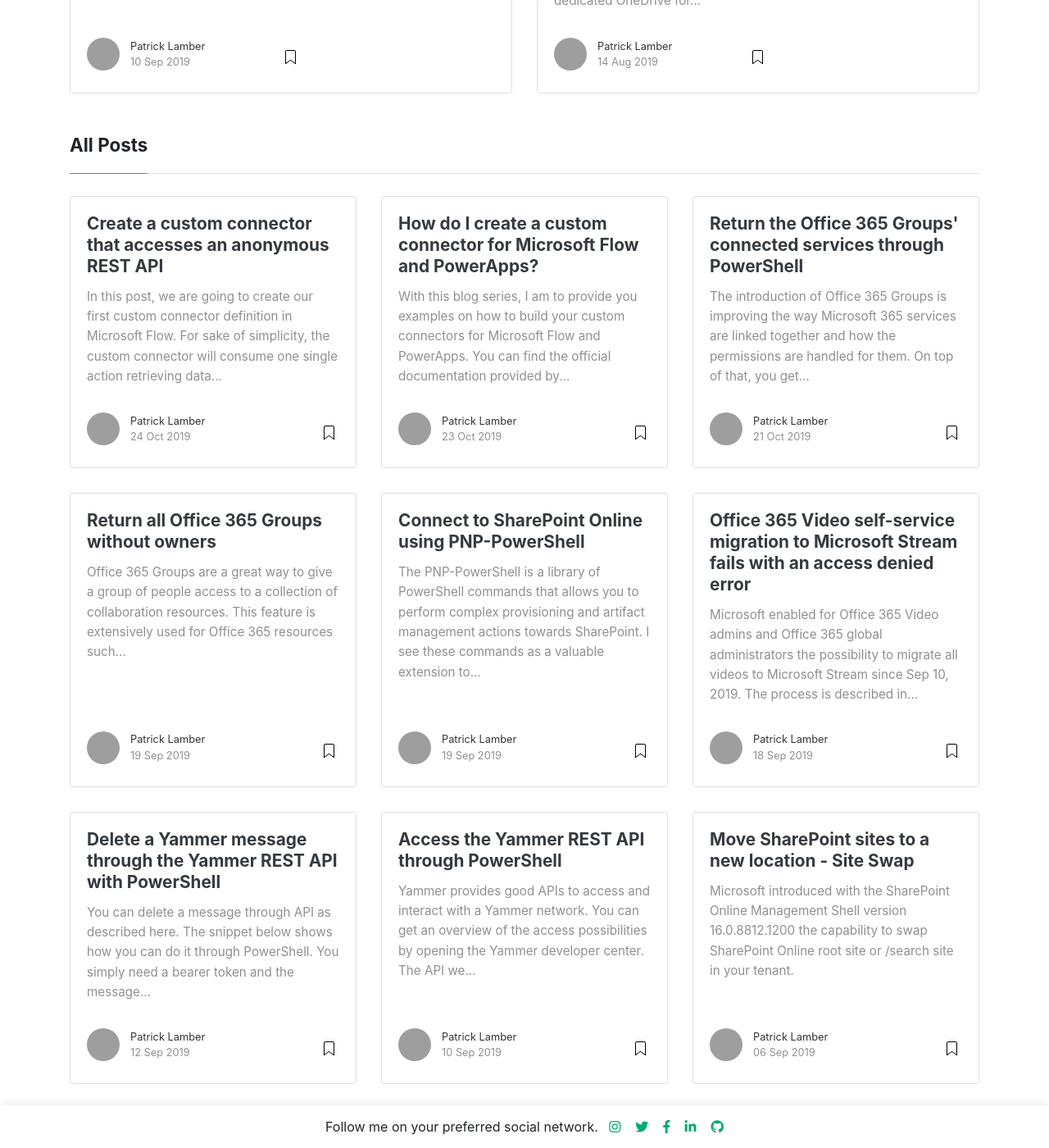
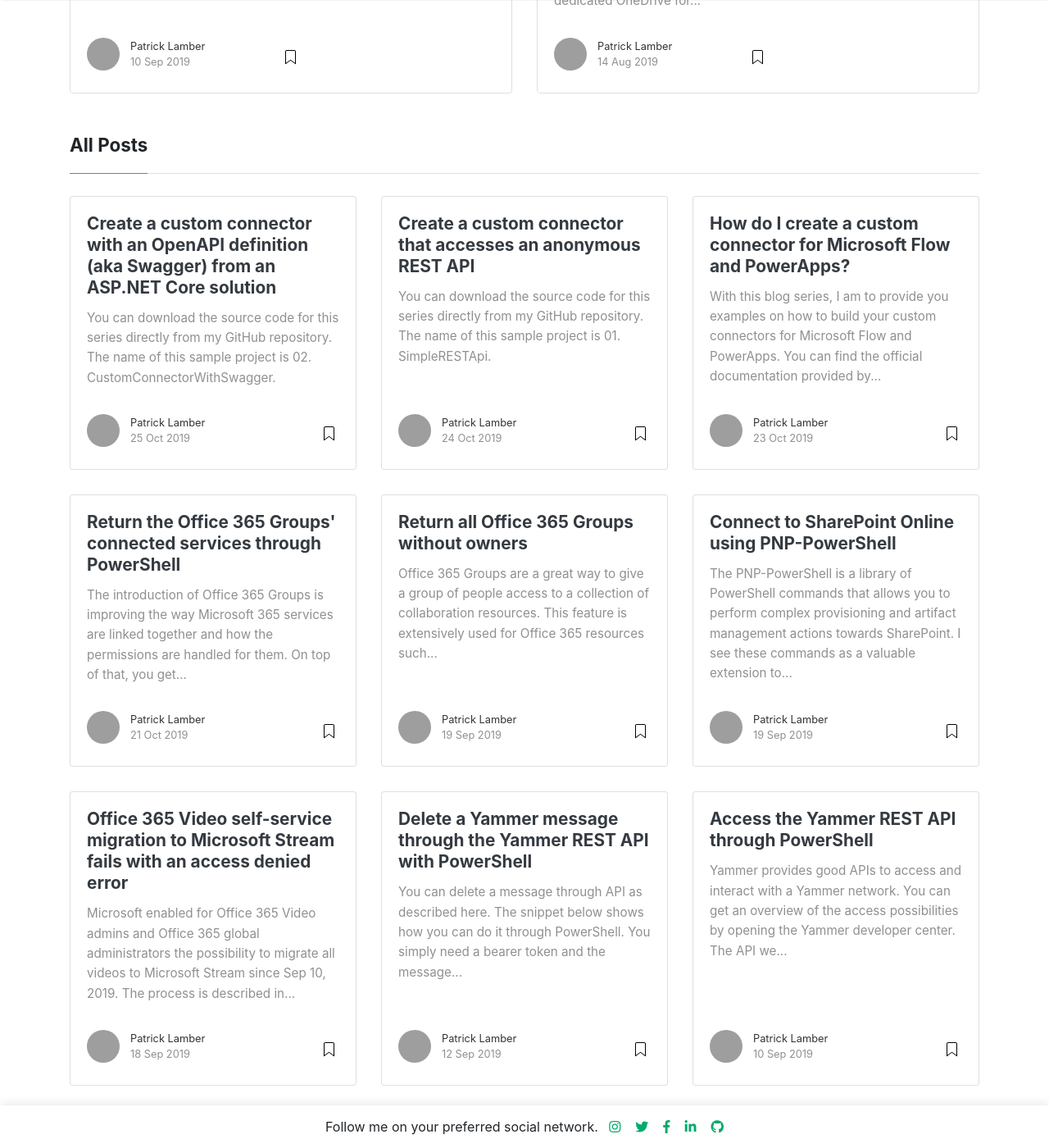
Before and after one commit to plamber/plamber.github.io, a Jekyll site: the page built from index.html, in a window 1280 px wide and 1400 px high, scrolled down 460 px, cut to the strip 0-1400 px from the top of the window. Shown: the whole strip at 82% size. Built offline with Jekyll 4.4.1, drawn with Linux system fonts in a browser that asks for light colours; nearby versions of some CDN libraries; the list of posts is cut into pages by our own code; part of the change alters nothing that is shown; some of the changed text lies outside the part shown; grey boxes are pictures that could not be loaded.

Commit message:
added custom connector posts

````diff
--- a/_posts/2019-10-23-How-Do-I-Create-A-Custom-Connector-For-Microsoft-Flow-And-PowerApps.md
+++ b/_posts/2019-10-23-How-Do-I-Create-A-Custom-Connector-For-Microsoft-Flow-And-PowerApps.md
@@ -8,6 +8,8 @@ featured: false
 series: CustomConnectorsFlowAndPowerApps
 ---
 > With this blog series, I am to provide you examples on how to build your custom connectors for Microsoft Flow and PowerApps. You can find the official documentation provided by Microsoft [here](https://docs.microsoft.com/en-us/connectors/custom-connectors/).
+
+> You can download the source code for this series directly from my [GitHub repository](https://github.com/plamber/powerplattformcustomconnectors/).
 
 The [Microsoft Power Platform](https://powerplatform.microsoft.com/en-us/) aims to improve productivity across your business with an integrated application platform that combines Power BI, PowerApps, and Microsoft Flow. Targeting the citizen developers in an organization, people can analyze (with Power BI), act (with PowerApps), and automate (with Microsoft Flow) solutions with no or less code.
 
--- a/_posts/2019-10-24-Create-Custom-Connector-That-Accesses-An-Anonymous-REST-API.md
+++ b/_posts/2019-10-24-Create-Custom-Connector-That-Accesses-An-Anonymous-REST-API.md
@@ -7,6 +7,8 @@ tags: [Development, Custom Connectors, Microsoft Flow, PowerApps, Microsoft 365]
 featured: false
 series: CustomConnectorsFlowAndPowerApps
 ---
+> You can download the source code for this series directly from my [GitHub repository](https://github.com/plamber/powerplattformcustomconnectors/). The name of this sample project is *01. SimpleRESTApi*.
+
 In this post, we are going to create our first custom connector definition in Microsoft Flow. For sake of simplicity, the custom connector will consume one single *action* retrieving data from an anonymous ASP.NET Core REST API hosted in Azure.
 I am going to guide you on how to create your first connector from scratch.
 
--- /dev/null
+++ b/_posts/2019-10-25-Describe-Your-Custom-Connector-With-An-Swagger.md
@@ -0,0 +1,96 @@
+---
+layout: post
+title:  "Create a custom connector with an OpenAPI definition (aka Swagger) from an ASP.NET Core solution"
+author: plamber
+categories: [ Development, Developer, Microsoft Flow, PowerApps ]
+tags: [Development, Custom Connectors, Microsoft Flow, PowerApps, Microsoft 365]
+featured: false
+series: CustomConnectorsFlowAndPowerApps
+---
+> You can download the source code for this series directly from my [GitHub repository](https://github.com/plamber/powerplattformcustomconnectors/). The name of this sample project is *02. CustomConnectorWithSwagger*.
+
+While in the previous posts you learned how to define a custom connector from scratch, this post will show you how you can leverage an OpenAPI definition coming from your ASP.NET Core REST application to create a custom connector.
+
+The OpenAPI Specification (formerly Swagger Specification) is an API description format for REST APIs. In this file, you can describe your entire API, including the endpoints, operations, input-output for each operation, and authentication methods. You can find more information about this specification [here](https://swagger.io/docs/specification/about/).
+
+When creating a new custom connector for Microsoft Flow, you can upload an OpenAPI specification of your endpoints to speed-up the creation process for your flow.
+
+## How to get started?
+I created a project on GitHub that can be used to explore these capabilities and benefits. This project shows you how you can describe each action with OpenAPI keywords using Swashbuckle. To get everything up-and-running, follow these steps:
+- Get the project *02. CustomConnectorWithSwagger* from the [GitHub repository](https://github.com/plamber/powerplattformcustomconnectors/).
+- Publish the *02. CustomConnectorWithSwagger* project to Azure AD or some other hosting provider. Find [here](https://docs.microsoft.com/en-us/visualstudio/deployment/quickstart-deploy-to-azure?view=vs-2019) the guide how Azure Web Application publishing works.
+- Once we published the project for the first time, we have to get the host URL of the web application. You can test if the API returns some values by calling the address *[PutYourHostAddressHere]/api/products* in your browser. You should get back some results. If not, ensure that you got the correct host and that you published your project.
+- Change the *appsettings.json* file and add the *host* parameter. You should put the host address of the published web application. **Publish** the web application again after you performed this change.
+
+## Let us explore the project
+The generation of the Swagger file is performed by the Swashbuckle libraries. The NuGet packages used for the ASP.NET Core Web Application are:
+- Swashbuckle.AspNetCore: Swagger tools for documenting APIs built on ASP.NET Core
+- Swashbuckle.AspNetCore.Annotations: Provides custom attributes that can be applied to controllers, actions and models to enrich the generated Swagger
+
+#### Enable the Swashbuckle component
+Adding the NuGet packages is not enough. We have to enable Swashbuckle using dependency injection in our *Startup.cs* class. The lines of code below perform this activity.
+```
+public void ConfigureServices(IServiceCollection services)
+{
+    services.Configure<SwaggerSettings>(Configuration.GetSection("SwaggerSettings"));
+    ...
+
+    services.AddSwaggerGen(c =>
+    {
+        c.SwaggerDoc("v1", new OpenApiInfo { Title = _swaggerApiName, Version = "v1" });
+        c.DocumentFilter<BasePathDocumentFilter>();
+        c.EnableAnnotations();
+    });
+}
+```
+The lines getting the *SwaggerSettings* and adding the *DocumentFilter* are just required to fill the required host value in the Swagger file. This host value is used by the custom connector to specify the host of the REST service. You can configure the value of the host under *appsettings.json*.
+
+The next lines of code are finalizing the configuration for our Swagger file generation.
+```
+public void Configure(IApplicationBuilder app, IHostingEnvironment env)
+{
+    app.UseSwagger(c =>
+    {
+        c.SerializeAsV2 = true;
+    });
+    app.UseSwaggerUI(c =>
+    {
+        c.SwaggerEndpoint("/swagger/v1/swagger.json", _swaggerApiName);
+    });
+
+    ...
+}
+```
+These will tell Swashbuckle to generate a SwaggerUI allowing you to browse the documentation and interact with the app. You can reach it over the URL *[PutYourHostAddressHere]/swagger*.
+
+The Swagger file is generated under *[PutYourHostAddressHere]/v1/swagger.json*. Note that we are outputting a Swagger v2 file. Custom connectors do not support other Swagger definitions right now even if the current version is v3. Microsoft is going to provide support for higher versions in the future.
+
+#### Optional: add descriptions to your endpoints
+If you open the *ProductsControllercs* you will see some attribute definitions that are used to add the descriptions for the actions used in your custom connector. If you do not do this, you have to specify them manually in the *Define* section of the custom connector creation.
+
+```
+[HttpGet(Name = "GetProducts")]
+[SwaggerOperation(Summary = "Get products", Description = "Return all products", OperationId = "GetProducts")]
+public ActionResult<IEnumerable<Product>> Get()
+{
+    return _repository.Get();
+}
+```
+
+## Let's create the custom connector using the OpenAPI definition
+You can download the Swagger file from *[YourAzureHostAddress]/swagger/v1/swagger.json*. This file is required during the custom connector creation.
+
+Login to your Microsoft Flow interface and choose the *Custom Connectors* option in the menu.
+
+![](../../assets/images/2019-10-24-06-33-45.png)
+
+You will be redirected to the custom connector overview page managed by you. The creation of a new custom connector is performed using the *New custom connector* option. Chose the *New custom connector* -> *Import an OpenAPI file*, specify the name for your connector and the Swagger file you downloaded before.
+
+You will be redirected to the next interface. All important values are already filled out from the swagger file.
+
+![](../../assets/images/2019-10-25-12-33-15.png)
+
+You can further change the definition if required and the save the connector. The rest works the same as described in the [previous post](/Create-Custom-Connector-That-Accesses-An-Anonymous-REST-API).
+
+## Conclusion
+In this post we saw that you can leverage the OpenAPI definition of your REST APIs to create a custom connector in Microsoft Flow. This approach will not only improve the documentation for your endpoints, it also speeds up the creation of the custom connectors.
````
Also changed, not shown: assets/images/2019-10-25-12-33-15.png (added).
